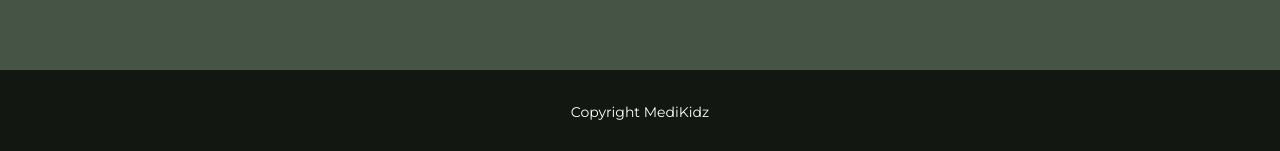
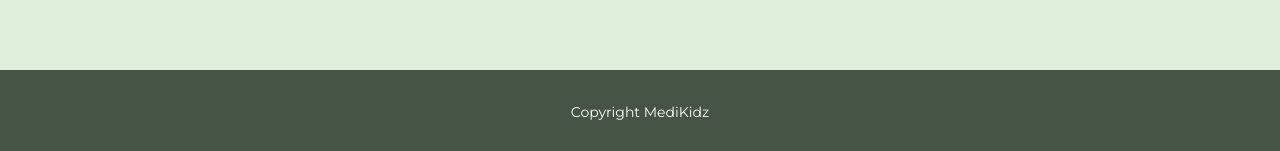
Before and after one commit to desyadelina/medikidz, a React (Vite) app: page / in a window 1280 px wide. Shown: the part 2952-3103 px from the top of the page. Built offline with nearby package versions, Linux system fonts and the light colour scheme; a web font is replaced by a local one.

Commit message:
ref: update bg colors in contactsection and footer components for consistency style: adjust button margin in herosection for improved layout as requested

```diff
--- a/src/components/ContactSection.jsx
+++ b/src/components/ContactSection.jsx
@@ -2,7 +2,7 @@ import React from "react";
 
 const ContactSection = () => {
   return (
-    <section className="bg-[#465445] text-white py-16 md:py-24">
+    <section className="bg-[#E0EEDC] text-[#465445] py-16 md:py-24">
       <div className="container mx-auto px-4">
         <div className="grid grid-cols-1 md:grid-cols-3 gap-8">
           {/* Logo column */}
--- a/src/components/Footer.jsx
+++ b/src/components/Footer.jsx
@@ -2,7 +2,7 @@ import React from "react";
 
 const Footer = () => {
   return (
-    <footer className="bg-[#121811] text-white py-8">
+    <footer className="bg-[#465445] text-white py-8">
       <div className="container mx-auto px-4 text-center">
         <p className="text-sm">Copyright MediKidz</p>
       </div>
--- a/src/components/detail/HeroSection.jsx
+++ b/src/components/detail/HeroSection.jsx
@@ -57,7 +57,7 @@ const HeroSection = () => {
             <p className="mt-6 text-base md:text-lg text-gray-800 max-w-lg mx-auto md:mx-0">
               {currentService.description}
             </p>
-            <button className="mt-8 px-8 py-3 bg-[#465445] text-white text-lg font-bold rounded-full hover:bg-gray-800 transition-colors">
+            <button className="mt-16 px-8 py-3 bg-[#465445] text-white text-lg font-bold rounded-full hover:bg-gray-800 transition-colors">
               Register
             </button>
           </div>
```
